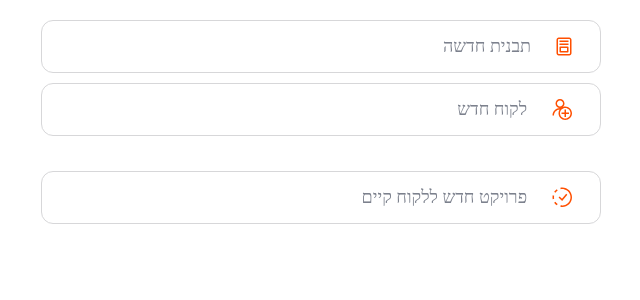
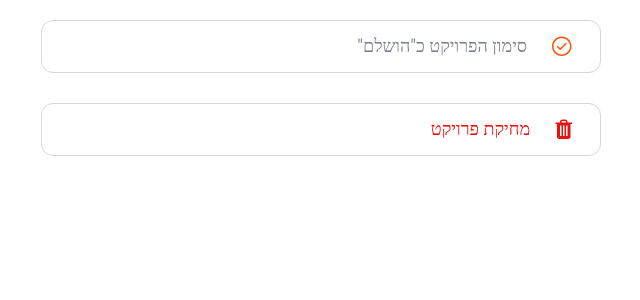
Before and after one commit to Stepby-Binyamin/Stepby-client, a React (Create React App) app: page /michal in a window 1280 px wide. Shown: the top 300 px of the page, without its empty margins (319-959 px from the left). Built offline with nearby package versions, Linux system fonts and the light colour scheme.

Commit message:
More Project

```diff
--- a/src/components/all/AdditionNew/index.jsx
+++ b/src/components/all/AdditionNew/index.jsx
@@ -1,16 +1,15 @@
-import React from 'react'
+import React, { version } from 'react'
 import BtnIcon from '../../common/BtnIcon'
 import styles from "./style.module.css"
 
-const AdditionNew = ({ style = {}, ...props }) => {
+const MoreProject = ({ style = {}, ...props }) => {
 
    return (
-      <div className={styles.additionNew}>
-         <div className={styles.btn}><BtnIcon icon='/images/icons/newTemplate.svg' text='תבנית חדשה' />      </div>
-         <div className={styles.btn1}><BtnIcon icon='/images/icons/newCustomer.svg' text='לקוח חדש' />      </div>
-         <div><BtnIcon icon='/images/icons/newProject.svg' text='פרויקט חדש ללקוח קיים ' />      </div>
+      <div className={styles.MoreProject}>
+         <div className={styles.btn}><BtnIcon icon='/images/icons/completed.svg' text='סימון הפרויקט כ"הושלם"' />      </div>
+         <div className={styles.btn}><BtnIcon icon='/images/icons/delete.svg' text='מחיקת פרויקט' textColor="#EF0E0E" />      </div>
       </div>
    )
 }
 
-export default AdditionNew
+export default MoreProject
--- a/src/components/all/AdditionNew/style.module.css
+++ b/src/components/all/AdditionNew/style.module.css
@@ -1,12 +1,8 @@
-.additionNew {
+.MoreProject {
     /* width: 375px; */
     padding: 20px;
 }
 
 .btn {
-    margin-bottom: 10px;
+    margin-bottom: 30px;
 }
-
-.btn1 {
-    margin-bottom: 35px;
-}
--- /dev/null
+++ b/src/components/all/MoreProject/style.module.css
@@ -0,0 +1,12 @@
+.additionNew {
+    /* width: 375px; */
+    padding: 20px;
+}
+
+.btn {
+    margin-bottom: 10px;
+}
+
+.btn1 {
+    margin-bottom: 35px;
+}
--- a/src/components/common/BtnIcon/style.module.css
+++ b/src/components/common/BtnIcon/style.module.css
@@ -2,18 +2,16 @@
   display: flex;
   align-items: center;
   justify-content: center;
-  background-color: #FFFFFF;
+  background-color: var(--white-color);
   border-radius: 12px;
-  border-color: #D7D7D9;
   width: 100%;
   height: 53px;
-  border: 1px solid #D7D7D9;
+  border: 1px solid var(--grey4-color);
 }
 
 .innerContainer {
   display: flex;
   width: 90%;
-  /* flex-direction: row; */
   justify-content: space-between;
   align-items: center;
 }
@@ -35,6 +33,7 @@
   height: 29px;
   background-color: rgba(255, 79, 0, 0.05);
   border-radius: 4px;
-  color: #FF4F00;
+  color: var(--orange100-color);
   font-size: 13px;
+  font-family: 'heebo';
 }
--- a/src/routes/TestComponents/Michal.jsx
+++ b/src/routes/TestComponents/Michal.jsx
@@ -1,9 +1,10 @@
 import React from 'react';
 import Confirm from '../../components/all/Confirm';
 import AdditionNew from '../../components/all/AdditionNew';
+import MoreProject from '../../components/all/AdditionNew';
 
 export default function Michal() {
    return (
-      <div> <AdditionNew /> </div>
+      <div> <MoreProject /> </div>
    )
 }
```
Also changed, not shown: src/components/all/MoreProject/index.jsx (added, +16 -0 lines), public/images/icons/completed.svg (added), public/images/icons/delete.svg (added).
